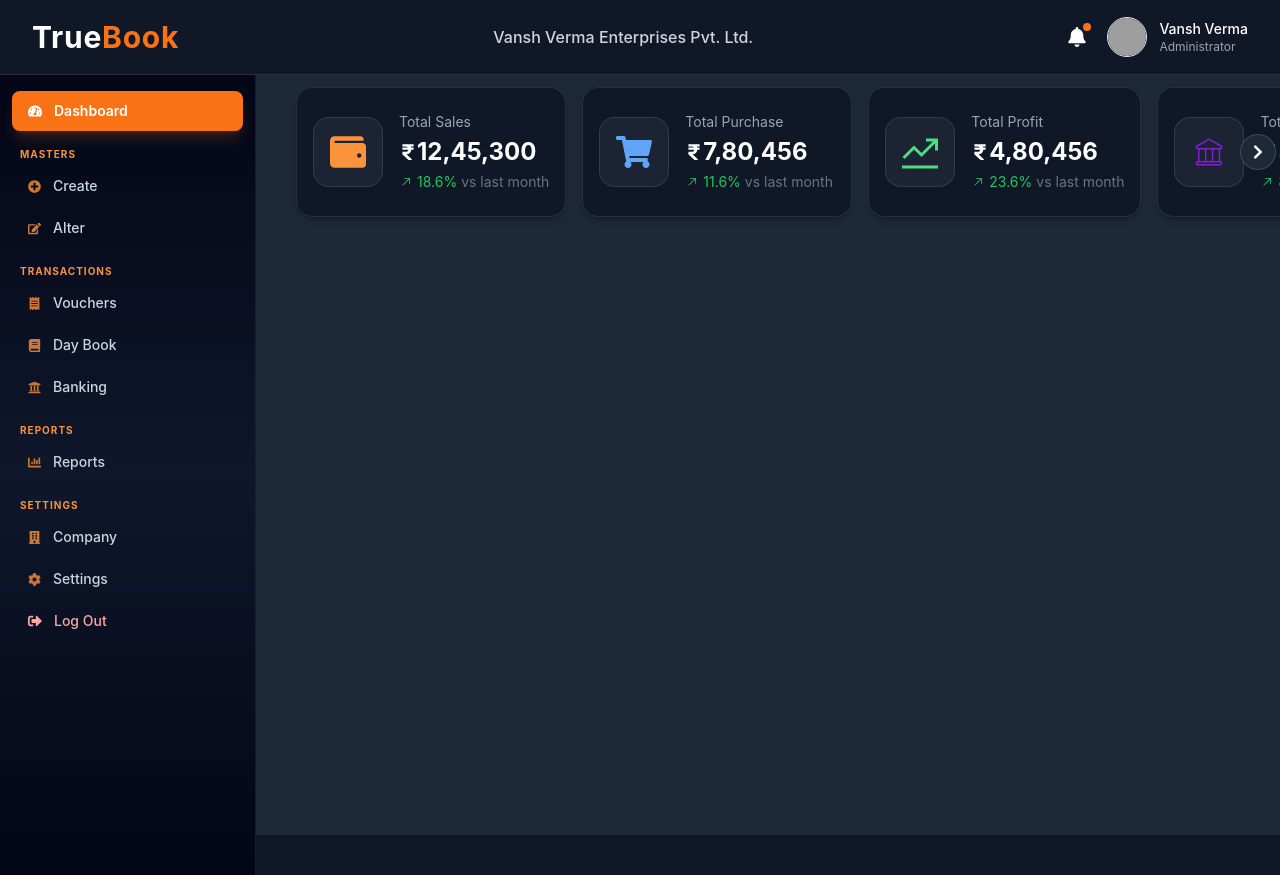
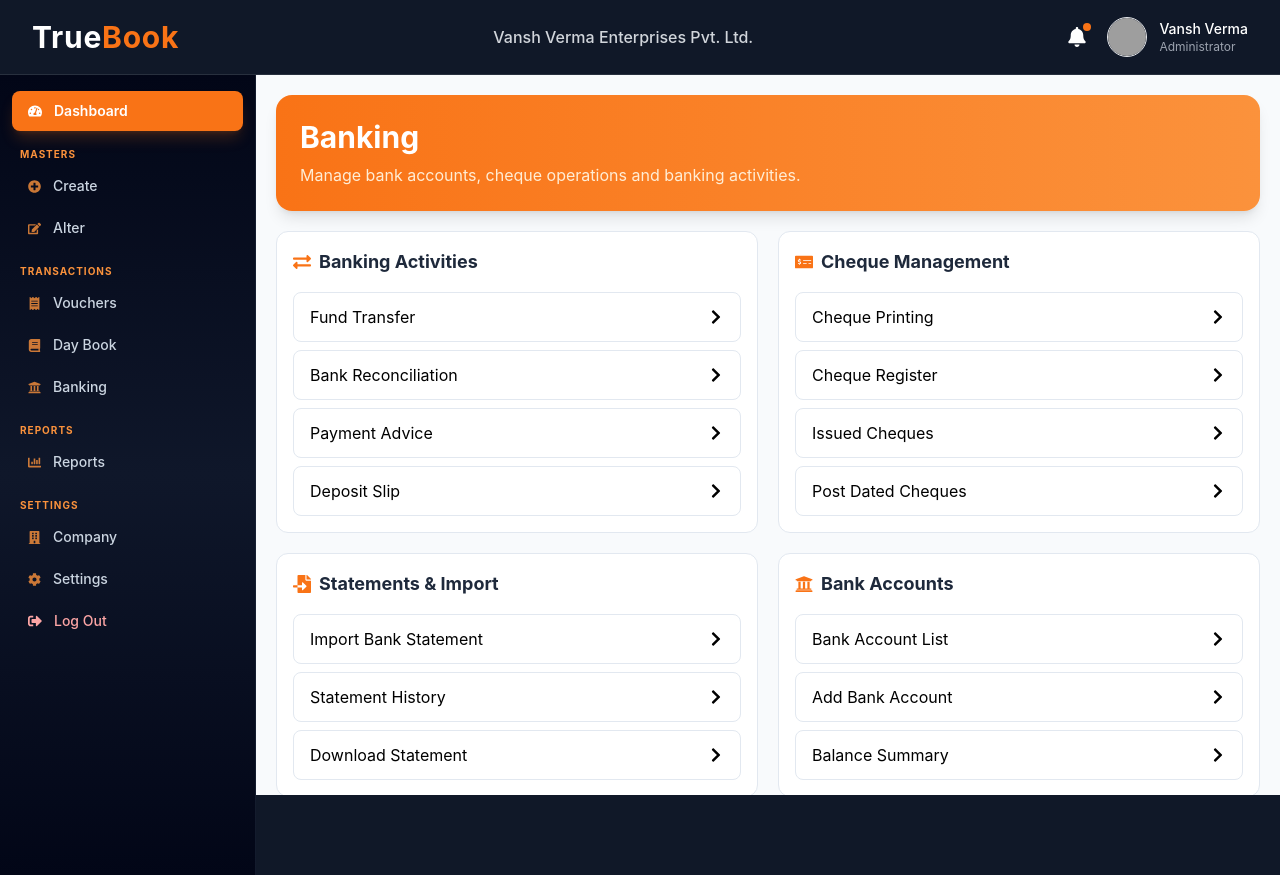
Before and after one commit to vansh-verma-dev/Truebook, a React (Vite) app: page / in a window 1280 px wide. Both pictures are taken after a click on the button "Banking". Built offline with nearby package versions, Linux system fonts and the light colour scheme; grey boxes are pictures that could not be loaded.

Commit message:
Build a Banking pages

```diff
--- a/src/App.jsx
+++ b/src/App.jsx
@@ -11,6 +11,7 @@
 import CreateHome from "./Pages/CreatePage/Createhome";
 import AlterPage from "./Pages/AlterPage/AlterHome";
 import Settings from "./Pages/setting/setting";
+import Banking from "./Pages/Banking/banking";
 
 function App() {
     const [loading, setLoading] = useState(true);
@@ -74,6 +75,10 @@
                             activePage === "setting" &&
                             <Settings/>
                         }
+                          {
+                            activePage === "BanKing" &&
+                            <Banking />
+                        }
                     </section>
                 </section>
             </main>
--- /dev/null
+++ b/src/Pages/Banking/banking.jsx
@@ -0,0 +1,243 @@
+import {
+    FaUniversity,
+    FaExchangeAlt,
+    FaFileImport,
+    FaMoneyCheckAlt,
+    FaFileInvoiceDollar,
+    FaChartLine,
+    FaChevronRight
+} from "react-icons/fa";
+
+function Banking() {
+
+    const itemStyle =
+        "flex items-center justify-between px-4 py-3 rounded-lg border border-slate-200 hover:border-orange-300 hover:bg-orange-50 transition-all cursor-pointer";
+
+    return (
+        <section className="bg-slate-50 w-[80vw] h-[90vh] p-5 overflow-y-auto">
+
+            {/* Header */}
+            <div className="bg-gradient-to-r from-orange-500 to-orange-400 rounded-2xl p-6 text-white shadow-lg">
+
+                <h1 className="text-3xl font-bold">
+                    Banking
+                </h1>
+
+                <p className="text-orange-100 mt-2">
+                    Manage bank accounts, cheque operations and banking activities.
+                </p>
+
+            </div>
+
+            {/* Banking Sections */}
+            <div className="grid grid-cols-2 gap-5 mt-5">
+
+                {/* Banking Activities */}
+                <div className="bg-white rounded-xl border border-slate-200 p-4">
+
+                    <h2 className="text-lg font-bold text-slate-800 mb-4 flex items-center gap-2">
+                        <FaExchangeAlt className="text-orange-500" />
+                        Banking Activities
+                    </h2>
+
+                    <div className="space-y-2">
+
+                        <div className={itemStyle}>
+                            <span>Fund Transfer</span>
+                            <FaChevronRight />
+                        </div>
+
+                        <div className={itemStyle}>
+                            <span>Bank Reconciliation</span>
+                            <FaChevronRight />
+                        </div>
+
+                        <div className={itemStyle}>
+                            <span>Payment Advice</span>
+                            <FaChevronRight />
+                        </div>
+
+                        <div className={itemStyle}>
+                            <span>Deposit Slip</span>
+                            <FaChevronRight />
+                        </div>
+
+                    </div>
+
+                </div>
+
+                {/* Cheque Management */}
+                <div className="bg-white rounded-xl border border-slate-200 p-4">
+
+                    <h2 className="text-lg font-bold text-slate-800 mb-4 flex items-center gap-2">
+                        <FaMoneyCheckAlt className="text-orange-500" />
+                        Cheque Management
+                    </h2>
+
+                    <div className="space-y-2">
+
+                        <div className={itemStyle}>
+                            <span>Cheque Printing</span>
+                            <FaChevronRight />
+                        </div>
+
+                        <div className={itemStyle}>
+                            <span>Cheque Register</span>
+                            <FaChevronRight />
+                        </div>
+
+                        <div className={itemStyle}>
+                            <span>Issued Cheques</span>
+                            <FaChevronRight />
+                        </div>
+
+                        <div className={itemStyle}>
+                            <span>Post Dated Cheques</span>
+                            <FaChevronRight />
+                        </div>
+
+                    </div>
+
+                </div>
+
+                {/* Statements */}
+                <div className="bg-white rounded-xl border border-slate-200 p-4">
+
+                    <h2 className="text-lg font-bold text-slate-800 mb-4 flex items-center gap-2">
+                        <FaFileImport className="text-orange-500" />
+                        Statements & Import
+                    </h2>
+
+                    <div className="space-y-2">
+
+                        <div className={itemStyle}>
+                            <span>Import Bank Statement</span>
+                            <FaChevronRight />
+                        </div>
+
+                        <div className={itemStyle}>
+                            <span>Statement History</span>
+                            <FaChevronRight />
+                        </div>
+
+                        <div className={itemStyle}>
+                            <span>Download Statement</span>
+                            <FaChevronRight />
+                        </div>
+
+                    </div>
+
+                </div>
+
+                {/* Bank Accounts */}
+                <div className="bg-white rounded-xl border border-slate-200 p-4">
+
+                    <h2 className="text-lg font-bold text-slate-800 mb-4 flex items-center gap-2">
+                        <FaUniversity className="text-orange-500" />
+                        Bank Accounts
+                    </h2>
+
+                    <div className="space-y-2">
+
+                        <div className={itemStyle}>
+                            <span>Bank Account List</span>
+                            <FaChevronRight />
+                        </div>
+
+                        <div className={itemStyle}>
+                            <span>Add Bank Account</span>
+                            <FaChevronRight />
+                        </div>
+
+                        <div className={itemStyle}>
+                            <span>Balance Summary</span>
+                            <FaChevronRight />
+                        </div>
+
+                    </div>
+
+                </div>
+
+                {/* Reports */}
+                <div className="bg-white rounded-xl border border-slate-200 p-4 col-span-2">
+
+                    <h2 className="text-lg font-bold text-slate-800 mb-4 flex items-center gap-2">
+                        <FaChartLine className="text-orange-500" />
+                        Banking Reports & Analytics
+                    </h2>
+
+                    <div className="grid grid-cols-3 gap-3">
+
+                        <div className={itemStyle}>
+                            <span>Bank Summary</span>
+                            <FaChevronRight />
+                        </div>
+
+                        <div className={itemStyle}>
+                            <span>Cash Flow Analysis</span>
+                            <FaChevronRight />
+                        </div>
+
+                        <div className={itemStyle}>
+                            <span>Monthly Bank Report</span>
+                            <FaChevronRight />
+                        </div>
+
+                        <div className={itemStyle}>
+                            <span>Bank Wise Balance</span>
+                            <FaChevronRight />
+                        </div>
+
+                        <div className={itemStyle}>
+                            <span>Cheque Status Report</span>
+                            <FaChevronRight />
+                        </div>
+
+                        <div className={itemStyle}>
+                            <span>Reconciliation Report</span>
+                            <FaChevronRight />
+                        </div>
+
+                    </div>
+
+                </div>
+
+            </div>
+
+            {/* Footer */}
+            <div className="bg-white rounded-xl border border-slate-200 p-4 mt-5 flex justify-between">
+
+                <div>
+                    <p className="text-sm text-slate-500">
+                        Active Bank Accounts
+                    </p>
+                    <h3 className="font-semibold text-slate-800">
+                        3 Accounts
+                    </h3>
+                </div>
+
+                <div>
+                    <p className="text-sm text-slate-500">
+                        Total Bank Balance
+                    </p>
+                    <h3 className="font-semibold text-green-600">
+                        ₹ 12,45,000
+                    </h3>
+                </div>
+
+                <div>
+                    <p className="text-sm text-slate-500">
+                        Reconciliation Status
+                    </p>
+                    <h3 className="font-semibold text-orange-600">
+                        Pending
+                    </h3>
+                </div>
+
+            </div>
+
+        </section>
+    );
+}
+
+export default Banking;
--- a/src/components/Sidebar.jsx
+++ b/src/components/Sidebar.jsx
@@ -98,8 +98,7 @@
 
                         <button
                             className={BtnStyle}
-                            // onClick={() => setActivePage("BanKing")}
-                            onClick={HandleAlert}
+                            onClick={() => setActivePage("BanKing")}
                         >
                             <FaUniversity className={IconStyle} />
                             Banking
```
